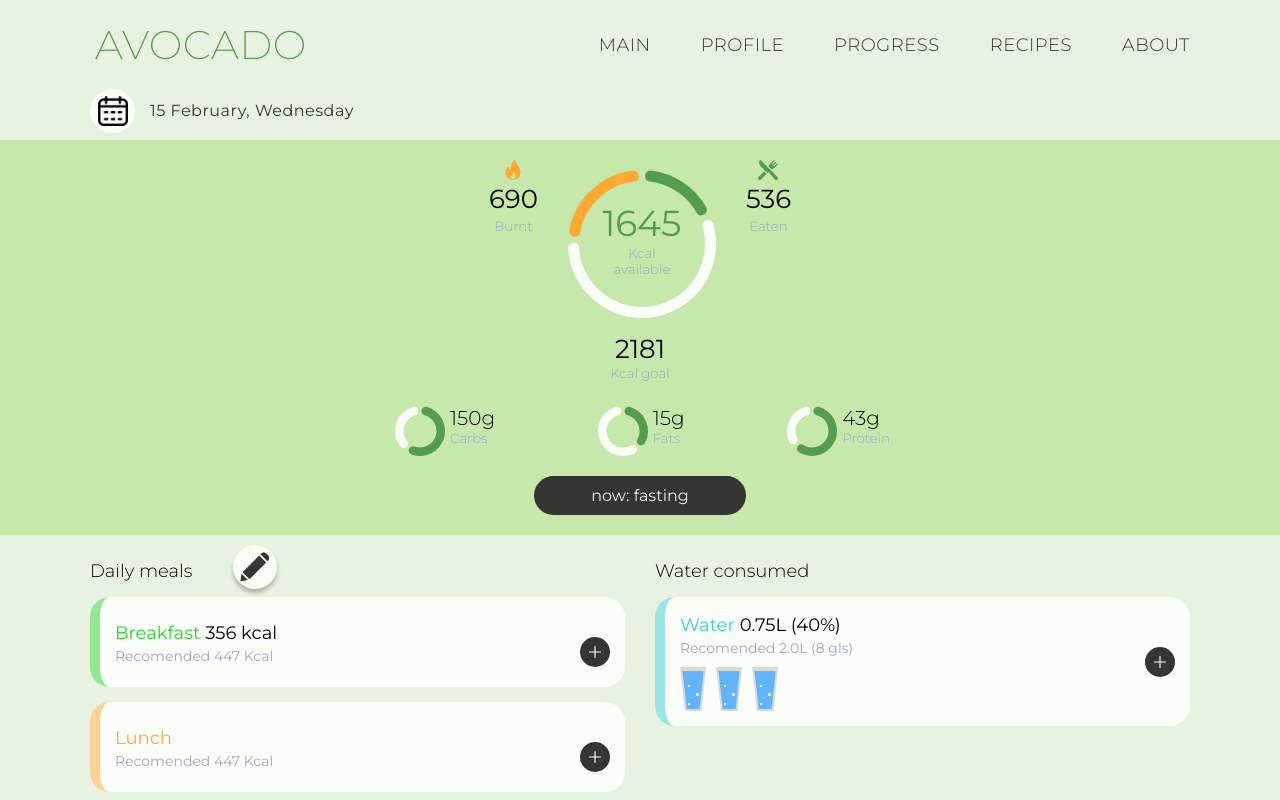
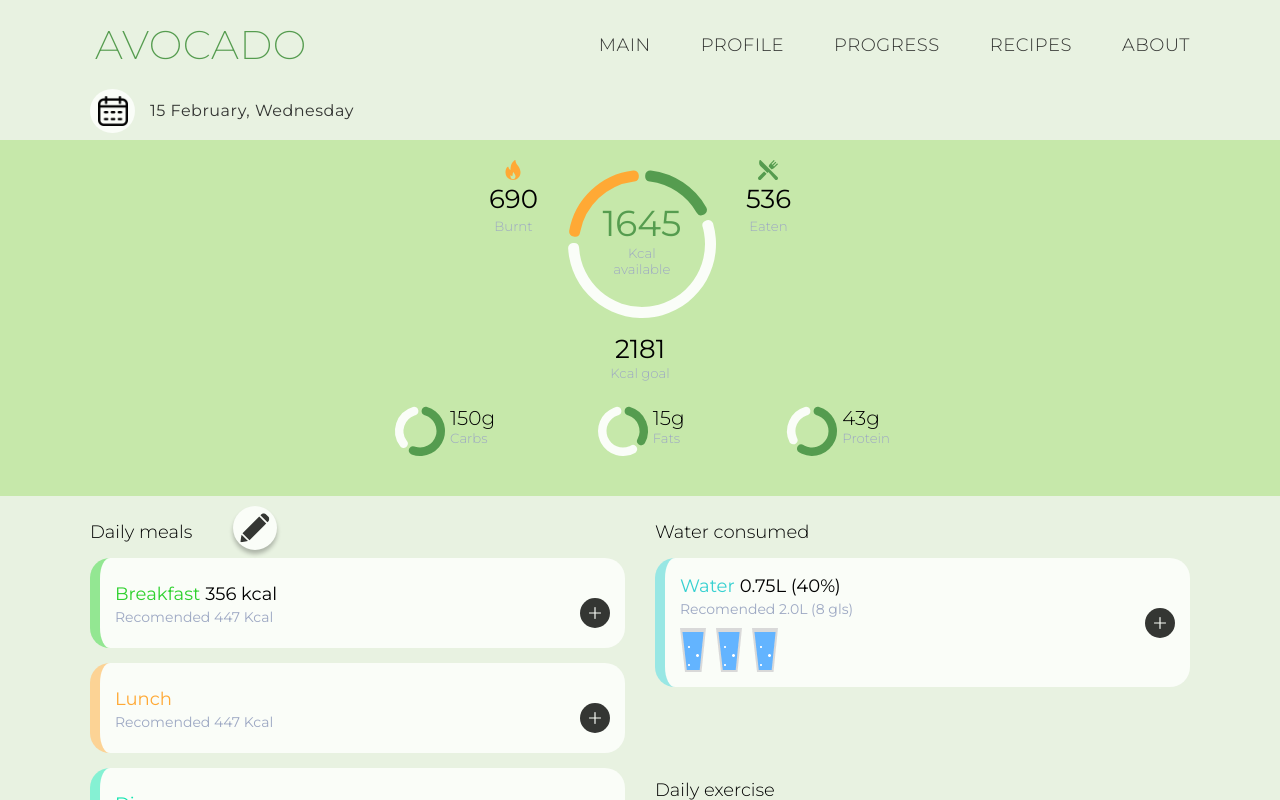
Before and after one commit to mitjasha/avocado, a React (Create React App) app: page /main in a window 1280 px wide. Shown: the top 800 px of the page. Built offline with nearby package versions, Linux system fonts and the light colour scheme.

Commit message:
fix: comment fasting status

```diff
--- a/src/pages/MainScreen/MainScreen.tsx
+++ b/src/pages/MainScreen/MainScreen.tsx
@@ -115,7 +115,7 @@ const MainScreen: React.FC = () => {
               </div>
             </div>
           </div>
-          <div className="daily-data__status">now: fasting</div>
+          {/* <div className="daily-data__status">now: fasting</div> */}
         </div>
       </div>
       <div className="container">
```
